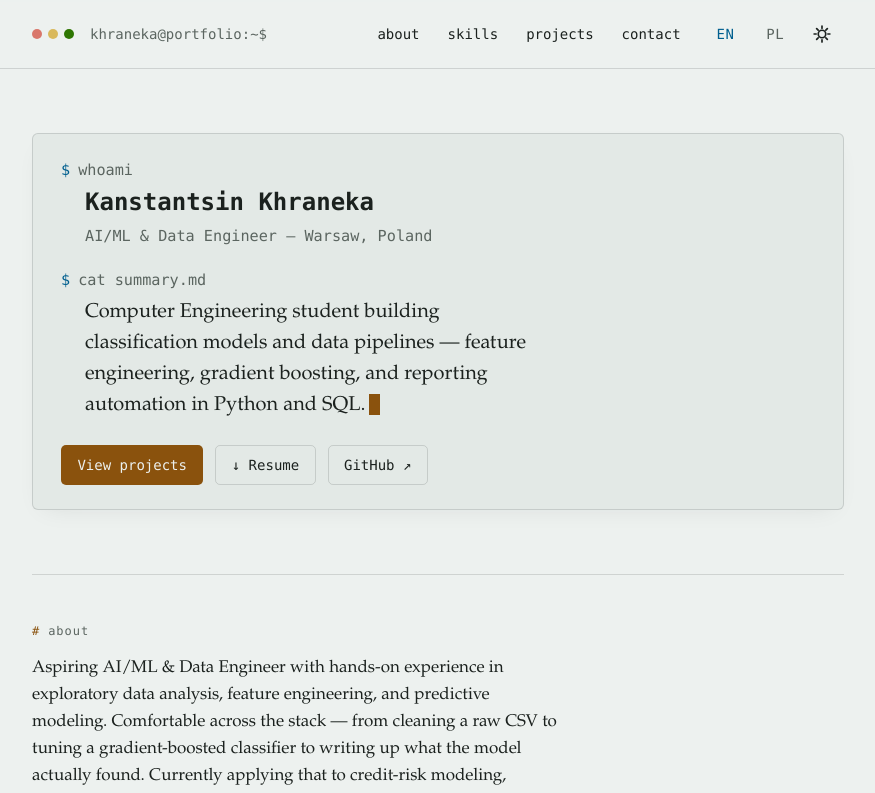
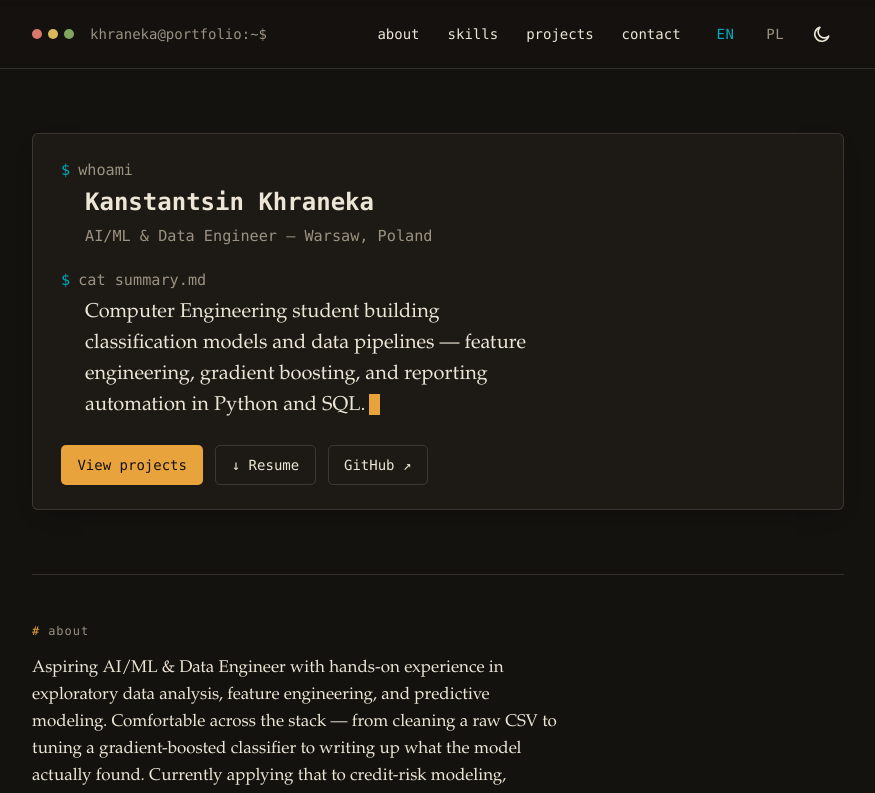
Before and after one commit to kRAK0S-s15/khraneka-ai-portfolio, a Next.js app: page / in a window 1280 px wide. Shown: the top 793 px of the page, without its empty margins (202-1077 px from the left). Built offline with nearby package versions, Linux system fonts and the light colour scheme.

Commit message:
Default to dark theme for first-time visitors
Ignore the OS preference for the default; a saved toggle choice still
wins and is applied before paint by next-themes. Ship class="dark" on
<html> so the no-JS fallback matches.

```diff
--- a/src/app/layout.tsx
+++ b/src/app/layout.tsx
@@ -19,7 +19,7 @@ export const metadata: Metadata = {
 
 export default function RootLayout({ children }: Readonly<{ children: React.ReactNode }>) {
   return (
-    <html lang="en" suppressHydrationWarning>
+    <html lang="en" className="dark" suppressHydrationWarning>
       <body className="min-h-screen antialiased">
         <ThemeProvider>
           <LocaleProvider>{children}</LocaleProvider>
--- a/src/components/theme-provider.tsx
+++ b/src/components/theme-provider.tsx
@@ -3,9 +3,20 @@
 import { ThemeProvider as NextThemesProvider } from "next-themes";
 import type { ReactNode } from "react";
 
+// Dark is the default for first-time visitors, regardless of the OS
+// preference (enableSystem off). A saved choice from the toggle still wins:
+// next-themes reads localStorage in an inline script that runs before first
+// paint, so there's no flash of the wrong theme. The <html> element also ships
+// with class="dark" (layout.tsx) so the no-JS fallback matches the default.
 export function ThemeProvider({ children }: { children: ReactNode }) {
   return (
-    <NextThemesProvider attribute="class" defaultTheme="system" enableSystem disableTransitionOnChange>
+    <NextThemesProvider
+      attribute="class"
+      defaultTheme="dark"
+      enableSystem={false}
+      themes={["light", "dark"]}
+      disableTransitionOnChange
+    >
       {children}
     </NextThemesProvider>
   );
```
